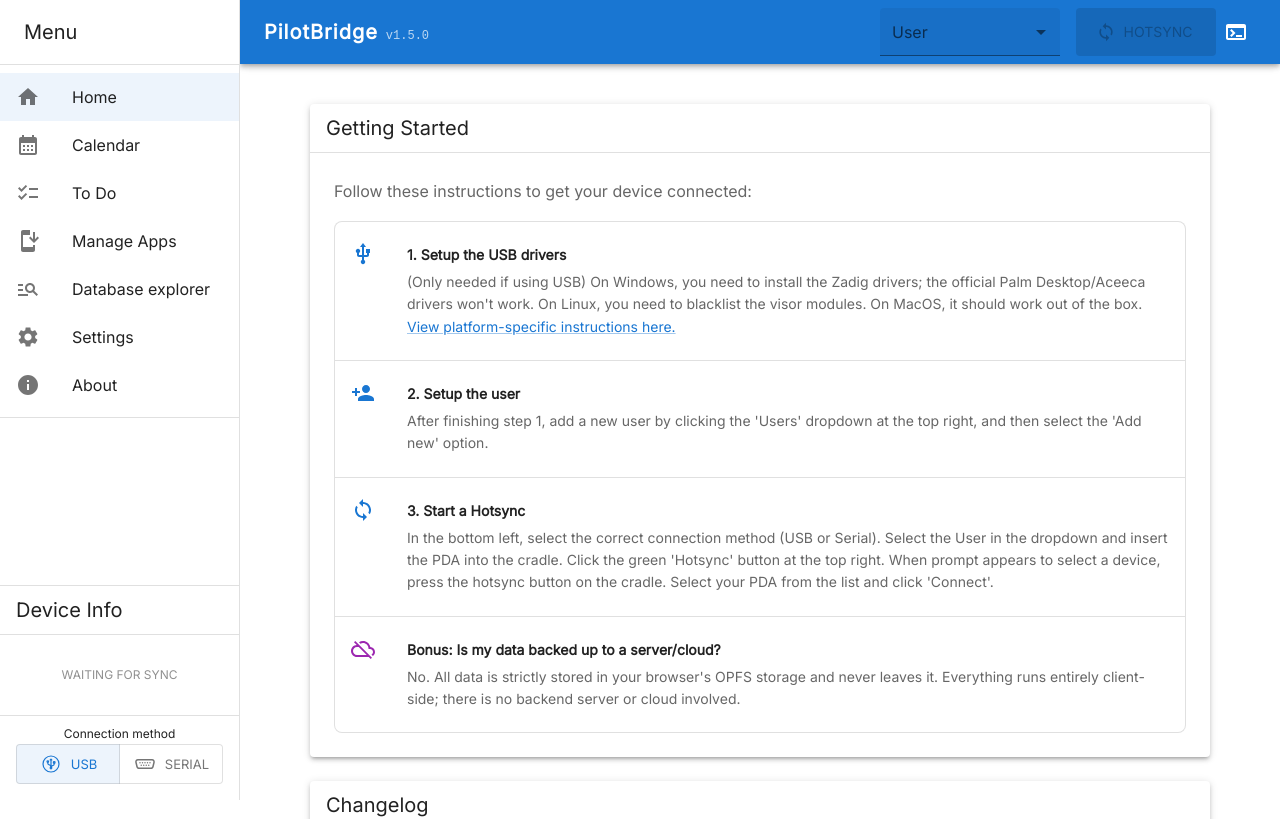
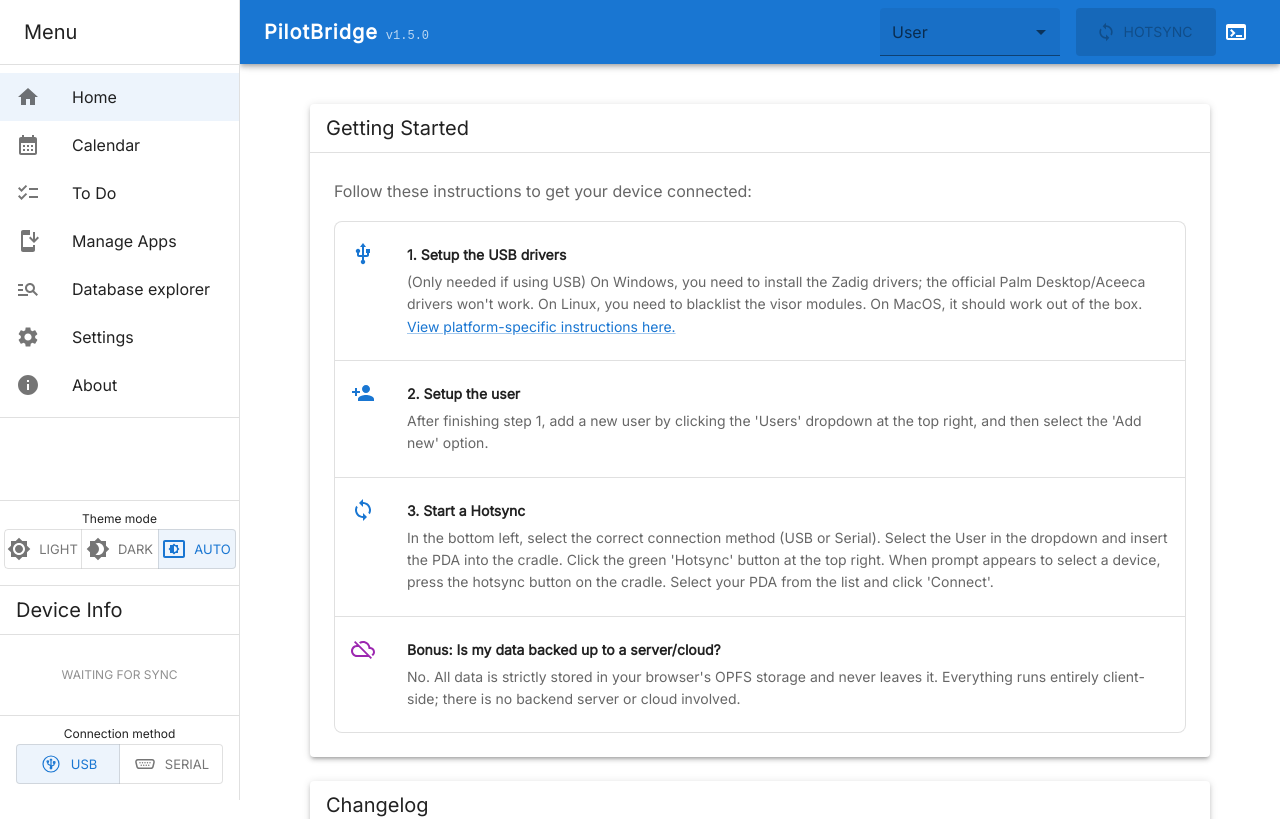
Before and after one commit to Tavisco/PilotBridge, a React (Vite) app: page / in a window 1280 px wide. Shown: the top 819 px of the page. Built offline with nearby package versions, Linux system fonts and the light colour scheme; what palm-sync would draw is missing.

Commit message:
Add theme selector

```diff
--- a/src/app.tsx
+++ b/src/app.tsx
@@ -43,6 +43,7 @@ import 'react-big-calendar/lib/css/react-big-calendar.css';
 import {ManageAppsPage} from "./panels/manage-apps.tsx";
 import {PrcExplorerPanel} from "./panels/prc-explorer-panel.tsx";
 import {ManageSearch} from "@mui/icons-material";
+import {ThemeModeSelector} from "./components/ThemeModeSelector.tsx";
 
 
 function UnsupportedApisBanner() {
@@ -262,6 +263,8 @@ export function App() {
       </div>
       <div style={{ marginTop: "auto" }}>
         <Divider />
+        <ThemeModeSelector />
+        <Divider />
         <DeviceInfoPanel />
         <Divider />
         <ConnectionSelector />
--- /dev/null
+++ b/src/components/ThemeModeSelector.tsx
@@ -0,0 +1,54 @@
+
+import { useCallback } from "react";
+import { Typography, ToggleButton, ToggleButtonGroup, SvgIcon } from "@mui/material";
+import { observer } from "mobx-react";
+import Brightness4Icon from "@mui/icons-material/Brightness4";
+import Brightness7Icon from "@mui/icons-material/Brightness7";
+import SettingsBrightnessIcon from "@mui/icons-material/SettingsBrightness";
+import {prefsStore} from "../prefs-store.ts";
+
+export const ThemeModeSelector = observer(function ThemeModeSelector() {
+    const themeMode = prefsStore.get("themeMode") as "light" | "dark" | "auto";
+
+    const onChange = useCallback((_: unknown, newMode: "light" | "dark" | "auto") => {
+        if (newMode) {
+            prefsStore.set("themeMode", newMode);
+        }
+    }, []);
+
+    const buttons = [
+        ["light", Brightness7Icon, "Light"],
+        ["dark", Brightness4Icon, "Dark"],
+        ["auto", SettingsBrightnessIcon, "Auto"],
+    ] as const;
+
+    return (
+        <div
+            style={{
+                display: "grid",
+                placeContent: "center",
+                textAlign: "center",
+                padding: "1em",
+                paddingTop: "0.5em",
+            }}
+        >
+            <Typography variant="caption">Theme mode</Typography>
+            <ToggleButtonGroup
+                value={themeMode}
+                exclusive
+                onChange={onChange}
+                color="primary"
+                size="small"
+            >
+                {buttons.map(([value, Icon, label]) => (
+                    <ToggleButton key={value} value={value} sx={{ width: "6em" }}>
+                        <SvgIcon sx={{ marginRight: 1 }}>
+                            <Icon />
+                        </SvgIcon>
+                        <span style={{ lineHeight: "24px" }}>{label}</span>
+                    </ToggleButton>
+                ))}
+            </ToggleButtonGroup>
+        </div>
+    );
+});
--- a/src/main.tsx
+++ b/src/main.tsx
@@ -7,15 +7,13 @@ import ReactDOM from 'react-dom/client';
 import { App } from './app';
 import { GoogleOAuthProvider } from '@react-oauth/google';
 import { prefsStore } from './prefs-store';
-import { observer } from "mobx-react"; // Import observer
+import { observer } from "mobx-react";
+import {useAppTheme} from "./useAppTheme.ts"; // Import observer
 
 export const AppWrapper = observer(function AppWrapper() {
-    const prefersDarkMode = useMediaQuery('(prefers-color-scheme: dark)');
+    // const prefersDarkMode = useMediaQuery('(prefers-color-scheme: dark)');
 
-    const theme = useMemo(() => createTheme({
-        typography: { fontFamily: 'Inter, sans-serif' },
-        palette: { mode: prefersDarkMode ? 'dark' : 'light' },
-    }), [prefersDarkMode]);
+    const theme = useAppTheme();
 
     // Read directly from the store inside the render function
     const clientId = (prefsStore.get('googleClientID') as string || '').trim();
--- a/src/prefs-store.ts
+++ b/src/prefs-store.ts
@@ -8,6 +8,7 @@ export interface Prefs {
   enabledOptConduits: string[];
   googleToken: string;
   googleTokenDate: Date | null;
+  themeMode: "light" | "dark" | "auto";
 }
 
 function getDefaultConnectionString() {
@@ -30,6 +31,7 @@ export const DEFAULT_PREFS: Prefs = Object.freeze({
   enabledOptConduits: [] as string[],
   googleToken: '',
   googleTokenDate: null,
+  themeMode: "auto",
 });
 
 class PrefsStore {
--- /dev/null
+++ b/src/useAppTheme.ts
@@ -0,0 +1,35 @@
+// useAppTheme.ts
+import { useMemo, useEffect, useState } from "react";
+import { createTheme } from "@mui/material/styles";
+import { prefsStore } from "./prefs-store";
+
+export function useAppTheme() {
+    const [systemPrefersDark, setSystemPrefersDark] = useState(
+        window.matchMedia("(prefers-color-scheme: dark)").matches
+    );
+
+    useEffect(() => {
+        const mediaQuery = window.matchMedia("(prefers-color-scheme: dark)");
+        const handler = (e: MediaQueryListEvent) => setSystemPrefersDark(e.matches);
+        mediaQuery.addEventListener("change", handler);
+        return () => mediaQuery.removeEventListener("change", handler);
+    }, []);
+
+    const themeMode = prefsStore.get("themeMode") as "light" | "dark" | "auto";
+
+    const actualMode = useMemo(() => {
+        if (themeMode === "auto") return systemPrefersDark ? "dark" : "light";
+        return themeMode;
+    }, [themeMode, systemPrefersDark]);
+
+    const theme = useMemo(
+        () =>
+            createTheme({
+                typography: { fontFamily: "Inter, sans-serif" },
+                palette: { mode: actualMode },
+            }),
+        [actualMode]
+    );
+
+    return theme;
+}
```
